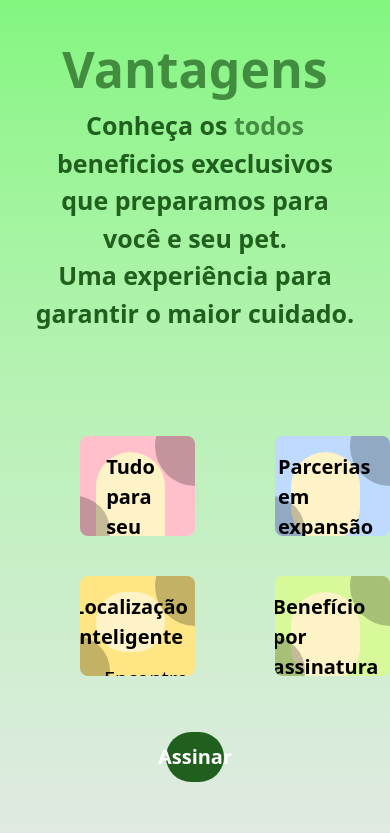
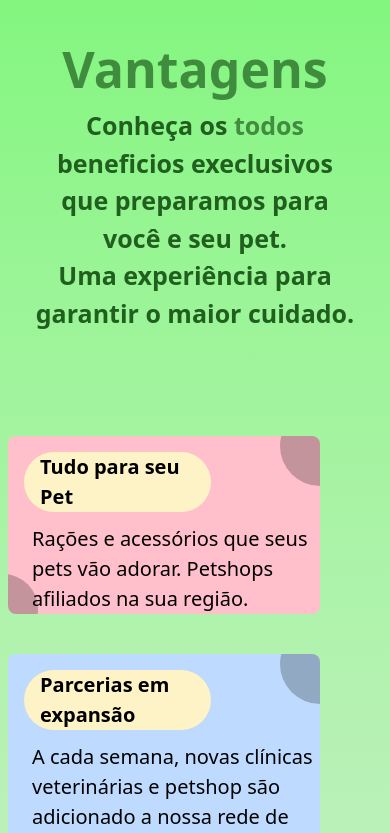
Before and after one commit to erlizaellen/projetobempet, a Next.js app: page /vantagens in a window 390 px wide. Shown: the top 833 px of the page. Built offline with nearby package versions, Linux system fonts and the light colour scheme.

Commit message:
responsive

```diff
--- a/src/components/CardVantagens/index.jsx
+++ b/src/components/CardVantagens/index.jsx
@@ -4,11 +4,11 @@ export default function CardVantagens({ texto, titulo, className }) {
     const [hover, setHover] = useState(false)
 
     return (
-        <div className="w-[50%]  h-full flex">
+        <div className="w-[50%] max-md:w-full  h-full flex">
             <div
                 onMouseOver={ () => setHover(true)}
                 onMouseOut={() => setHover(false)}
-                className={`relative hover:shadow-md overflow-hidden w-[80%] max-md:w-[100] h-[100px] flex flex-col ml-20 bg-[#ffc0cb] rounded-lg mt-10 ${className}`}>
+                className={`relative hover:shadow-md overflow-hidden w-[80%]   flex flex-col ml-20 max-md:ml-2 bg-[#ffc0cb] rounded-lg mt-10 ${className}`}>
                 <div className={`${hover ? "w-[90px] h-[90px]" : "w-[80px] h-[80px]"} rounded-full transition-all ease-in-out duration-300 bg-[#0000003b] absolute top-[-30px] right-[-40px]`}></div>
                 <h1  className="font-bold text-[20px] ml-4 flex justify-center max-w-[60%]  mt-4 bg-amber-100 px-4 rounded-full">{titulo}</h1>
                 <p className="font-sm text-[20px] ml-6 mt-3">
--- a/src/pages/vantagens/index.jsx
+++ b/src/pages/vantagens/index.jsx
@@ -5,7 +5,7 @@ import { TbPawFilled } from "react-icons/tb";
 export default function vantagens() {
     return (
         <PageWrapper>
-            <div className="w-full p-8 text-center rp-amber-500  max-h-dvh">
+            <div className="w-full p-8 text-center rp-amber-500 sm:p-8 lg:p-16  ">
                 <div className="flex items-center justify-center">
                     <h1 className="text-[50px] font-bold text-[#215f1f]/70"> Vantagens</h1>
                 </div>
@@ -14,20 +14,20 @@ export default function vantagens() {
                     para você e seu pet. <br/> Uma experiência para garantir o maior cuidado.</p>
             </div>
             <div className="w-full h-auto flex flex-wrap ">
-                <div className="w-full h-full flex flex-wrap rb:bg-red-600">
+                <div className="w-full h-full flex flex-wrap max-md:grig">
 
                     <CardVantagens titulo={"Tudo para seu Pet"} texto={"Rações e acessórios que seus pets vão adorar. Petshops afiliados na sua região."} />
                     <CardVantagens className={"bg-blue-200 bg"} titulo={"Parcerias em expansão"} texto={"A cada semana, novas clínicas veterinárias e petshop são adicionado a nossa rede de parceiros com ofertas exclusivas."} />
                     <CardVantagens className={"bg-amber-200"} titulo={"Localização inteligente"} texto={"Encontre clínicas de atendimento próximas da sua casa, facilitando o acessos aos melhores serviços para seu pet."} />
                     <CardVantagens className={"bg-lime-200"} titulo={"Benefício por assinatura"} texto={"Assinando o Bem Pet,você automaticamente tem acesso a deversos benefícios exclusivos"} />
                 </div>
-                <div className="w-full h-[50px] flex items-center justify-center  mt-8">
+                <div className="w-full h-full flex items-center justify-center ">
 
                     <button
                         type="submit"
-                        className="flex-row  flex items-center justify-center w-[15%] h-[50px]
+                        className="flex items-center justify-center max-md:w-full w-[15%]  h-[50px]
                          mp:bg text-white font-bold bg-[#215f1f] mt-12 text-[20px] rounded-full
-                            cursor-pointer hover:bg-[#1a4f1a] focus:outline-none ">
+                            cursor-pointer hover:bg-[#1a4f1a] focus:outline-none">
                         <TbPawFilled className=" mr-2" />
                         <p>Assinar</p>
                         <TbPawFilled className="ml-2" />
```
